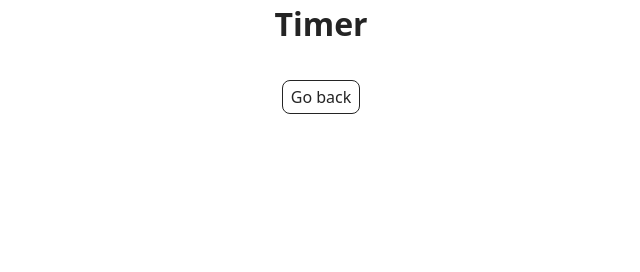
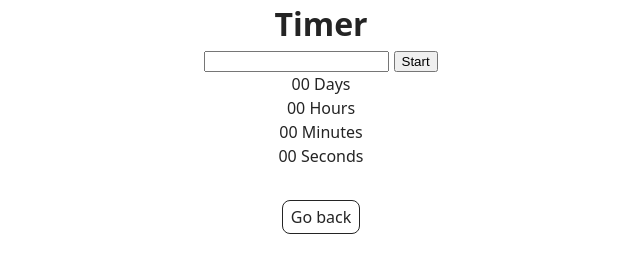
Before and after one commit to zohanimaa/goit-js-hw-10, a website built with Vite: page src/1-timer.html in a window 1280 px wide. Shown: the whole page, without its empty margins (319-959 px from the left). Built offline with nearby package versions, Linux system fonts and the light colour scheme.

Commit message:
update js

```diff
--- a/package.json
+++ b/package.json
@@ -17,6 +17,8 @@
   "author": "Alexander Repeta <alexander.repeta@gmail.com>",
   "license": "ISC",
   "dependencies": {
+    "flatpickr": "^4.6.13",
+    "izitoast": "^1.4.0",
     "vite-plugin-full-reload": "^1.2.0",
     "vite-plugin-html-inject": "^1.1.2"
   }
--- a/src/1-timer.html
+++ b/src/1-timer.html
@@ -15,6 +15,27 @@
         <h1 class="main-title">
           Timer
         </h1>
+        <input type="text" id="datetime-picker" />
+        <button type="button" data-start>Start</button>
+
+        <div class="timer">
+          <div class="field">
+            <span class="value" data-days>00</span>
+            <span class="label">Days</span>
+          </div>
+          <div class="field">
+            <span class="value" data-hours>00</span>
+            <span class="label">Hours</span>
+          </div>
+          <div class="field">
+            <span class="value" data-minutes>00</span>
+            <span class="label">Minutes</span>
+          </div>
+          <div class="field">
+            <span class="value" data-seconds>00</span>
+            <span class="label">Seconds</span>
+          </div>
+        </div>
   <a class="back-link" href="./index.html">Go back</a>
       </div>
     </main>
--- a/src/js/1-timer.js
+++ b/src/js/1-timer.js
@@ -0,0 +1,15 @@
+import flatpickr from "flatpickr";
+import "flatpickr/dist/flatpickr.min.css";
+import iziToast from "izitoast";
+import "izitoast/dist/css/iziToast.min.css";
+function convertMs(ms) {
+  const second = 1000;
+  const minute = second * 60;
+  const hour = minute * 60;
+    const day = hour * 24;
+    const days = Math.floor(ms / day);
+    const hours = Math.floor((ms % day) / hour);
+    const minutes = Math.floor(((ms % day) % hour) / minute);
+    const seconds = Math.floor((((ms % day) % hour) % minute) / second);
+     return { days, hours, minutes, seconds };
+}
```
Also changed, not shown: 1 other file.
